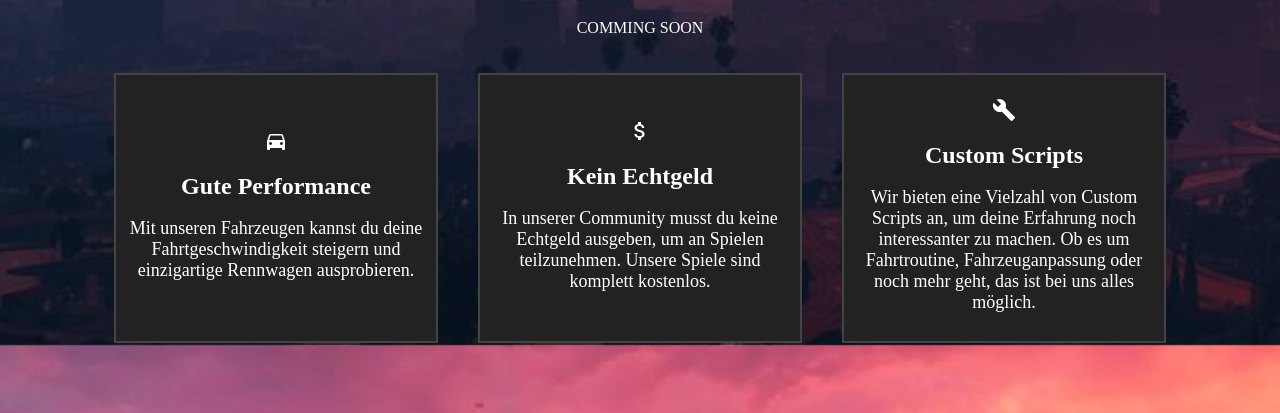
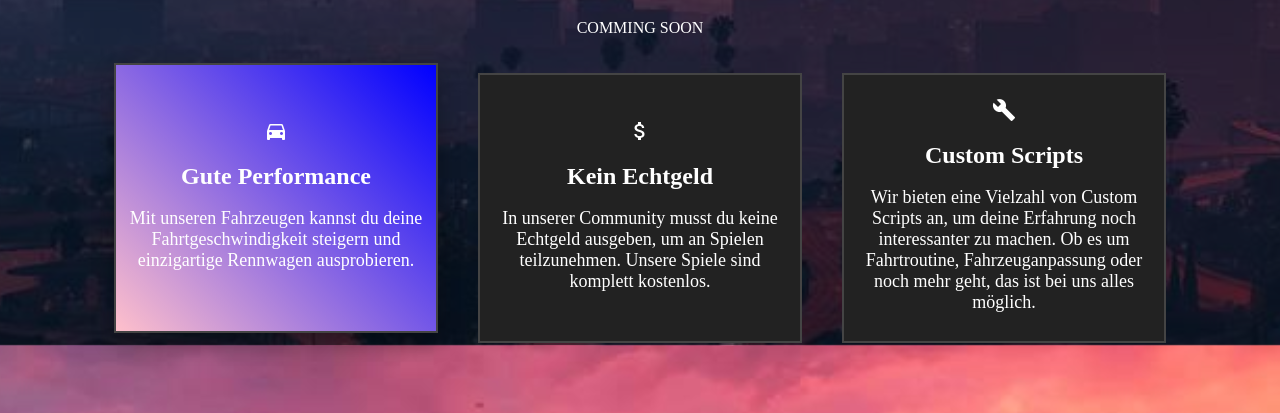
Before and after one commit to gordon7471/Race-RP-III, a plain HTML site: page index.html in a window 1280 px wide. In both pictures the pointer is over the element 276 px from the left and 662 px from the top of the page. Shown: the part 455-868 px from the top of the page. Drawn offline with Linux system fonts and the light colour scheme.

Commit message:
Update index.html

```diff
--- a/index.html
+++ b/index.html
@@ -74,6 +74,14 @@
             border: 2px solid #444;
             border-radius: 0;
             padding: 10px;
+            transition: transform 0.3s ease, background 0.3s ease; /* Übergang für Animationen */
+        }
+
+        /* Hover-Effekt für Boxen */
+        .box:hover {
+            transform: translateY(-10px); /* Anheben der Box */
+            background: linear-gradient(45deg, pink, blue); /* Sanfter Farbverlauf */
+            box-shadow: 0px 10px 20px rgba(0, 0, 0, 0.3); /* Schatten hinzufügen */
         }
 
         .box-icon {
@@ -118,7 +126,7 @@
         <h1>JETZT TEIL DER ROLEPLAY COMMUNITY VON RACE RP WERDEN</h1>
         <p>COMMING SOON</p>
 
-        <!-- Boxen hinzufügen (keine Interaktionen mehr) -->
+        <!-- Boxen hinzufügen -->
         <div class="box-container">
             <div class="box">
                 <div class="box-icon"><i class="material-icons">directions_car</i></div>
```
